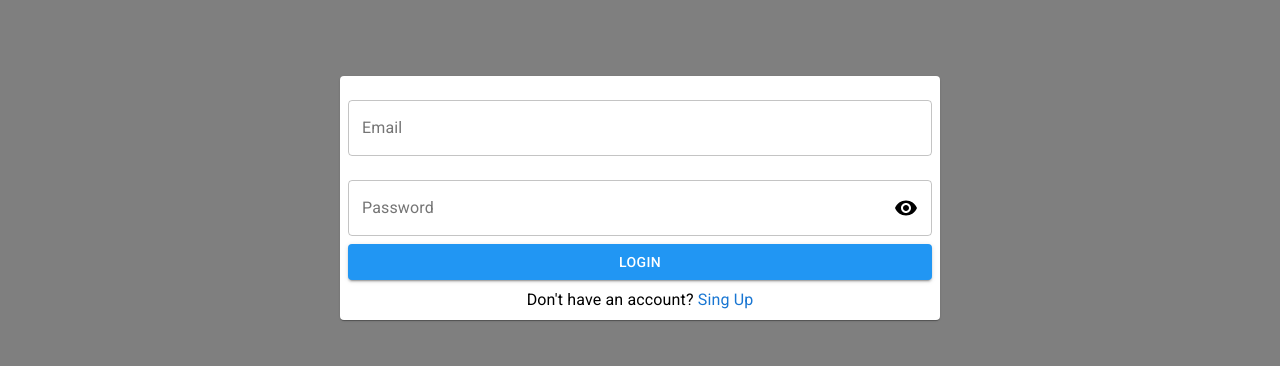
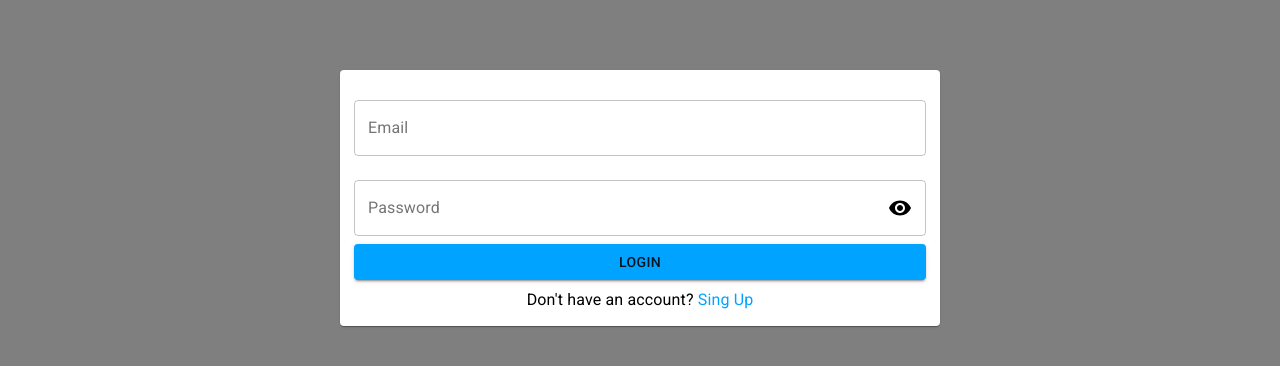
Before and after one commit to SVIT-Solutions/linkUp, a React (Create React App) app in the folder client/: page / in a window 1280 px wide. Both pictures are taken after a click on the button "LOGIN". Shown: the part 202-568 px from the top of the page. Built offline with nearby package versions, Linux system fonts and the light colour scheme; no server answers.

Commit message:
Change components styles to classes

```diff
--- a/client/src/App.tsx
+++ b/client/src/App.tsx
@@ -50,7 +50,7 @@ const App: FC = () => {
       <ThemeProvider theme={Themes[appThemeId]}>
         <CssBaseline />
         <Navbar />
-        <Container maxWidth="xl">
+        <Container maxWidth="lg">
           <AppRouter />
         </Container>
       </ThemeProvider>
--- a/client/src/components/Forms/index.tsx
+++ b/client/src/components/Forms/index.tsx
@@ -1,6 +1,7 @@
 import React, { FC } from 'react';
 import { Card } from '@material-ui/core';
 import Loader from 'components/UI/Loaders/Loader';
+import { makeStyles } from '@material-ui/styles';
 
 interface FormProps {
   children: React.ReactNode;
@@ -10,6 +11,12 @@ interface FormProps {
 }
 
 const Form: FC<FormProps> = ({ children, isLoading, style, onSubmit }) => {
+  const useStyles = makeStyles({
+    wrapper: { padding: '14px', opacity: isLoading ? 0.5 : 1 },
+  });
+
+  const classes = useStyles();
+
   return (
     <form
       onSubmit={onSubmit}
@@ -20,7 +27,7 @@ const Form: FC<FormProps> = ({ children, isLoading, style, onSubmit }) => {
       }}
     >
       {isLoading === true && <Loader style={{ position: 'absolute' }} />}
-      <Card style={{ ...style, opacity: isLoading ? 0.5 : 1, padding: '8px' }}>
+      <Card className={classes.wrapper} style={style}>
         {children}
       </Card>
     </form>
--- a/client/src/components/Modals/index.tsx
+++ b/client/src/components/Modals/index.tsx
@@ -1,5 +1,6 @@
 import React, { FC } from 'react';
 import { Box, Modal as MuiModal } from '@material-ui/core';
+import { makeStyles } from '@material-ui/styles';
 
 interface ModalProps {
   open: boolean;
@@ -9,17 +10,20 @@ interface ModalProps {
 }
 
 const Modal: FC<ModalProps> = ({ open, onClose, children, maxWidth }) => {
+  const useStyles = makeStyles({
+    modalWrapper: {
+      display: 'flex',
+      alignItems: 'center',
+      justifyContent: 'center',
+    },
+    boxWrapper: { maxWidth: maxWidth || '600px', width: '98%' },
+  });
+
+  const classes = useStyles();
+
   return (
-    <MuiModal
-      open={open}
-      onClose={onClose}
-      style={{
-        display: 'flex',
-        alignItems: 'center',
-        justifyContent: 'center',
-      }}
-    >
-      <Box sx={{ maxWidth: maxWidth || '600px', width: '98%' }}>{children}</Box>
+    <MuiModal open={open} onClose={onClose} className={classes.modalWrapper}>
+      <Box className={classes.boxWrapper}>{children}</Box>
     </MuiModal>
   );
 };
--- a/client/src/themes/index.ts
+++ b/client/src/themes/index.ts
@@ -1,25 +1,25 @@
 import { createTheme } from '@material-ui/core/styles';
 
 export const lightColors = {
-  primary: '#2196F3',
-  secondary: '#FFC107',
+  primary: '#00A3FF',
+  secondary: '#00A3FF',
   background: '#FFFFFF',
   paper: '#FFFFFF',
   textPrimary: '#000000',
   textSecondary: '#757575',
   iconColor: '#000000',
-  linkColor: '#1976D2',
+  linkColor: '#00A3FF',
 };
 
 export const darkColors = {
-  primary: '#0D47A1',
-  secondary: '#FFA000',
+  primary: '#1976D2',
+  secondary: '#0386D5',
   background: '#0E142C',
   paper: '#1D2645 ',
   textPrimary: '#FFFFFF',
   textSecondary: '#BDBDBD',
   iconColor: '#FFFFFF',
-  linkColor: '#1976D2',
+  linkColor: '#0386D5',
 };
 
 const createCustomTheme = (colors: any) => {
```
